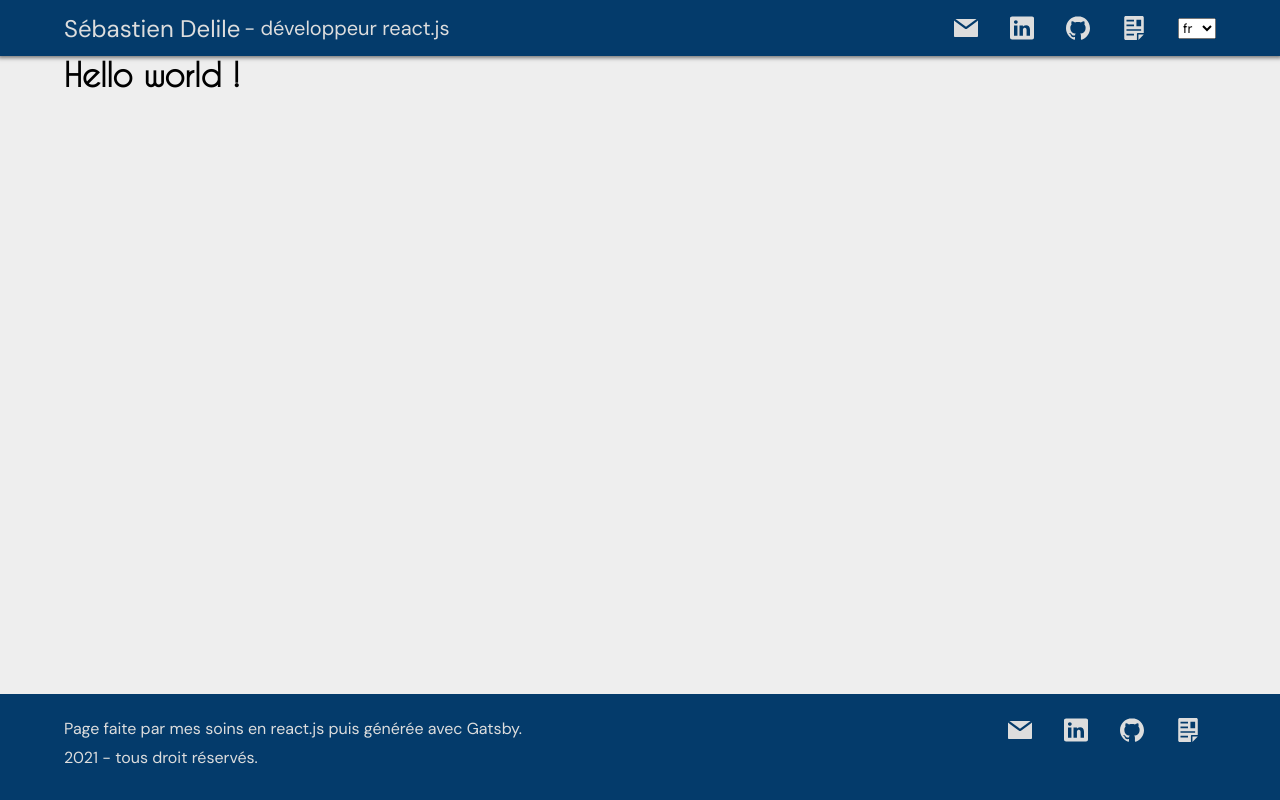
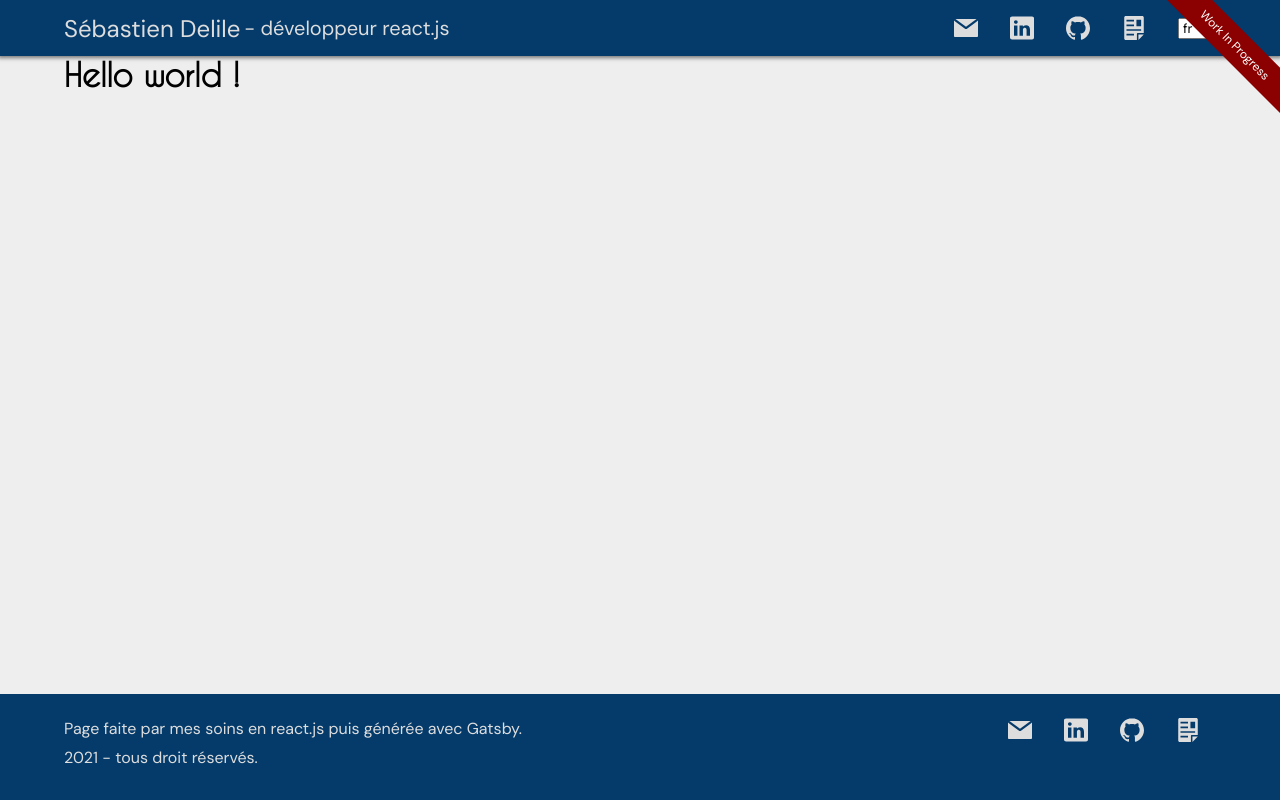
Before and after one commit to SebDelile/SebDelile.github.io, a Gatsby site: page / in a window 1280 px wide. Built offline with nearby package versions, Linux system fonts and the light colour scheme; Gatsby itself is replaced by a stand-in of ours; a web font is replaced by a local one.

Commit message:
feat: add WIP badge

```diff
--- a/src/components/Layout.jsx
+++ b/src/components/Layout.jsx
@@ -3,11 +3,13 @@ import { GlobalStyleProvider } from '../utils/style/GlobalStyleProvider';
 import styled from 'styled-components';
 import { Header } from './Header';
 import { Footer } from './Footer';
+import { WorkInProgressBadge } from './WorkInProgressBadge';
 
 export const Layout = ({ children, title }) => (
   <>
     <GlobalStyleProvider />
     <title>{title}</title>
+    <WorkInProgressBadge />
     <Wrapper>
       <Header />
       <Main>{children}</Main>
--- /dev/null
+++ b/src/components/WorkInProgressBadge.jsx
@@ -0,0 +1,28 @@
+import * as React from 'react';
+import styled from 'styled-components';
+
+export const WorkInProgressBadge = () => (
+  <Wrapper>
+    <P>Work In Progress</P>
+  </Wrapper>
+);
+
+const Wrapper = styled.div`
+  z-index: 100;
+  position: fixed;
+  top: calc(10rem / 1.414);
+  right: 0;
+  width: 10rem;
+  transform: translate(0, -100%);
+`;
+
+const P = styled.p`
+  background: darkred;
+  transform: rotate(45deg);
+  transform-origin: bottom right;
+  font-size: 0.75rem;
+  text-align: center;
+  width: 100%;
+  padding: 0.5rem 0;
+  color: white;
+`;
```
